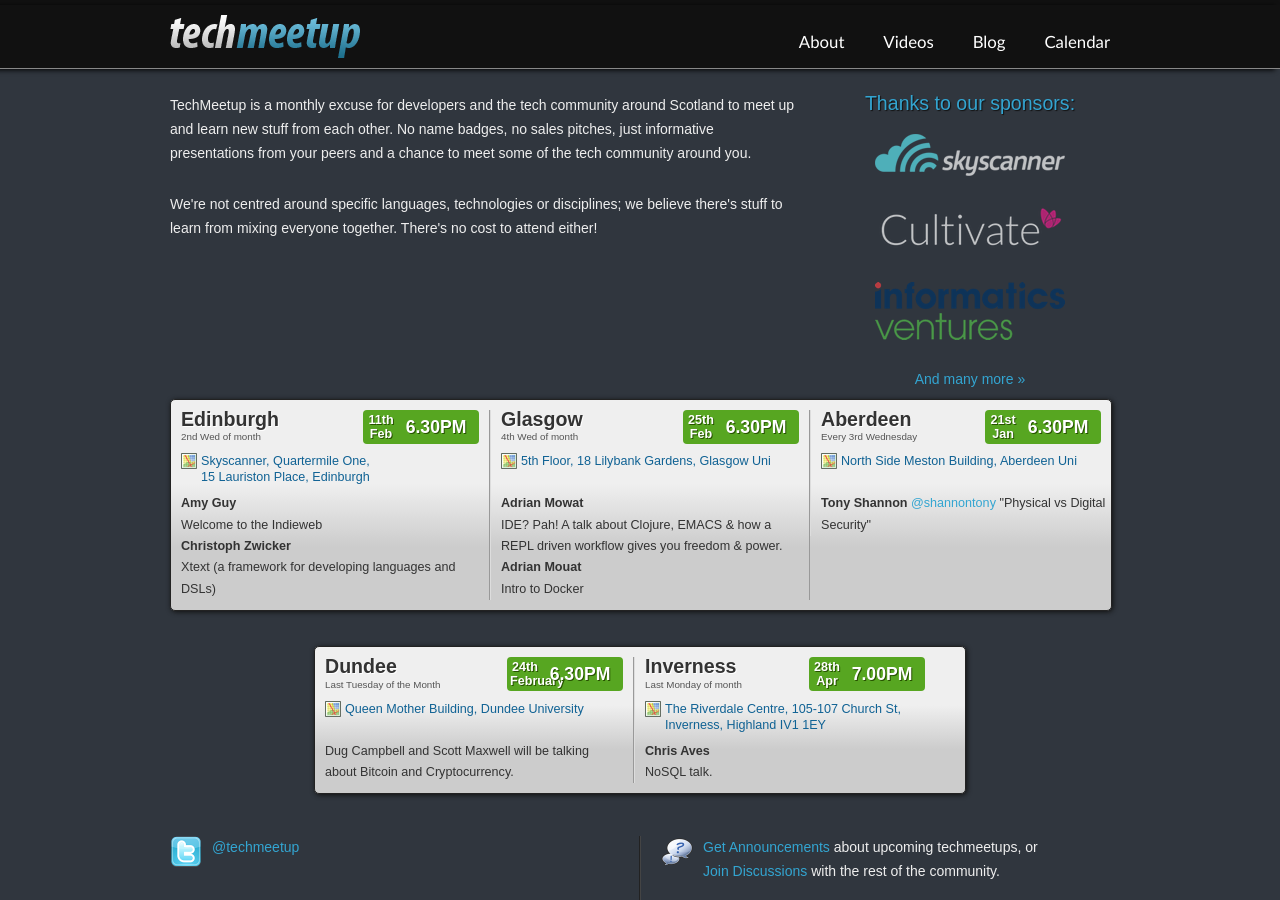
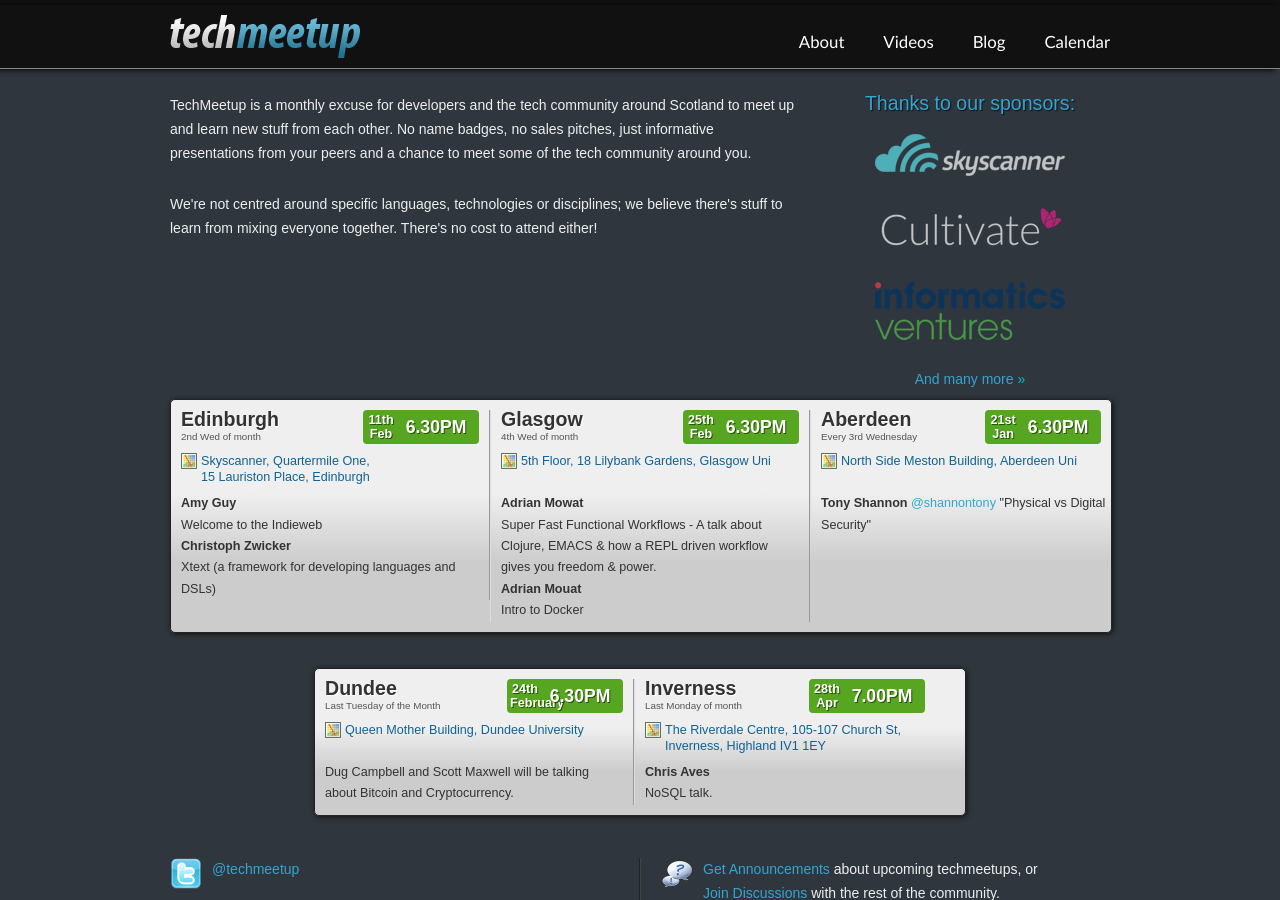
Before and after one commit to techmeetup/techmeetup.co.uk, a Jekyll site: the page built from index.html, in a window 1280 px wide and 900 px high. Built offline with Jekyll 4.4.1, drawn with Linux system fonts in a browser that asks for light colours.

Commit message:
Update index.html
Updated Adrian Mowat's talk title.

```diff
--- a/index.html
+++ b/index.html
@@ -62,7 +62,7 @@
     <p>
       <strong>Adrian Mowat</strong>
       <br>
-      IDE? Pah! A talk about Clojure, EMACS & how a REPL driven workflow gives you freedom & power.
+      Super Fast Functional Workflows - A talk about Clojure, EMACS & how a REPL driven workflow gives you freedom & power.
     </p>
     <p>
       <strong>Adrian Mouat</strong>
```
